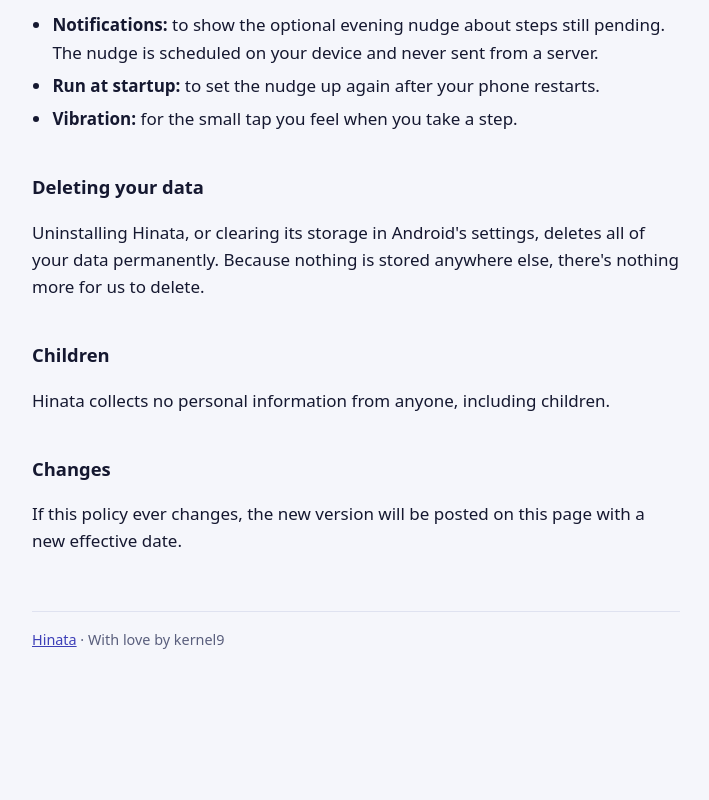
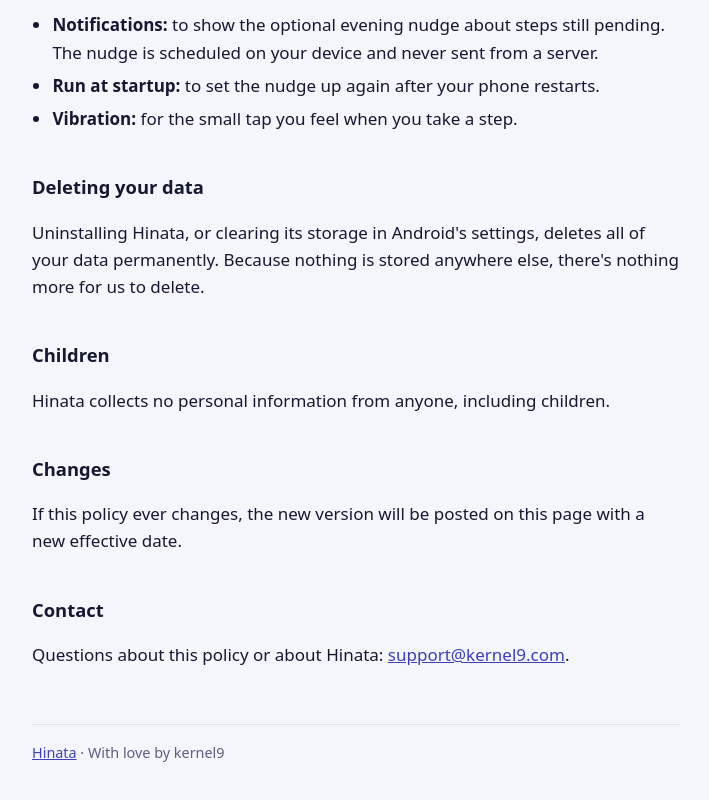
Before and after one commit to kernel-nine/hinata-site, a plain HTML site: page privacy/index.html in a window 1280 px wide. Shown: the part 698-1498 px from the top of the page, without its empty margins (284-993 px from the left). Before the commit the page ends 1413 px from the top, so only its background shows below. Drawn offline with Linux system fonts and the light colour scheme.

Commit message:
feat: add support@kernel9.com as the contact

```diff
--- a/privacy/index.html
+++ b/privacy/index.html
@@ -59,6 +59,10 @@
   <p>If this policy ever changes, the new version will be posted on this page
   with a new effective date.</p>
 
+  <h2>Contact</h2>
+  <p>Questions about this policy or about Hinata:
+  <a href="mailto:support@kernel9.com">support@kernel9.com</a>.</p>
+
   <footer>
     <a href="../">Hinata</a> · With love by kernel9
   </footer>
```
Also changed, not shown: index.html (+3 -1 lines).
